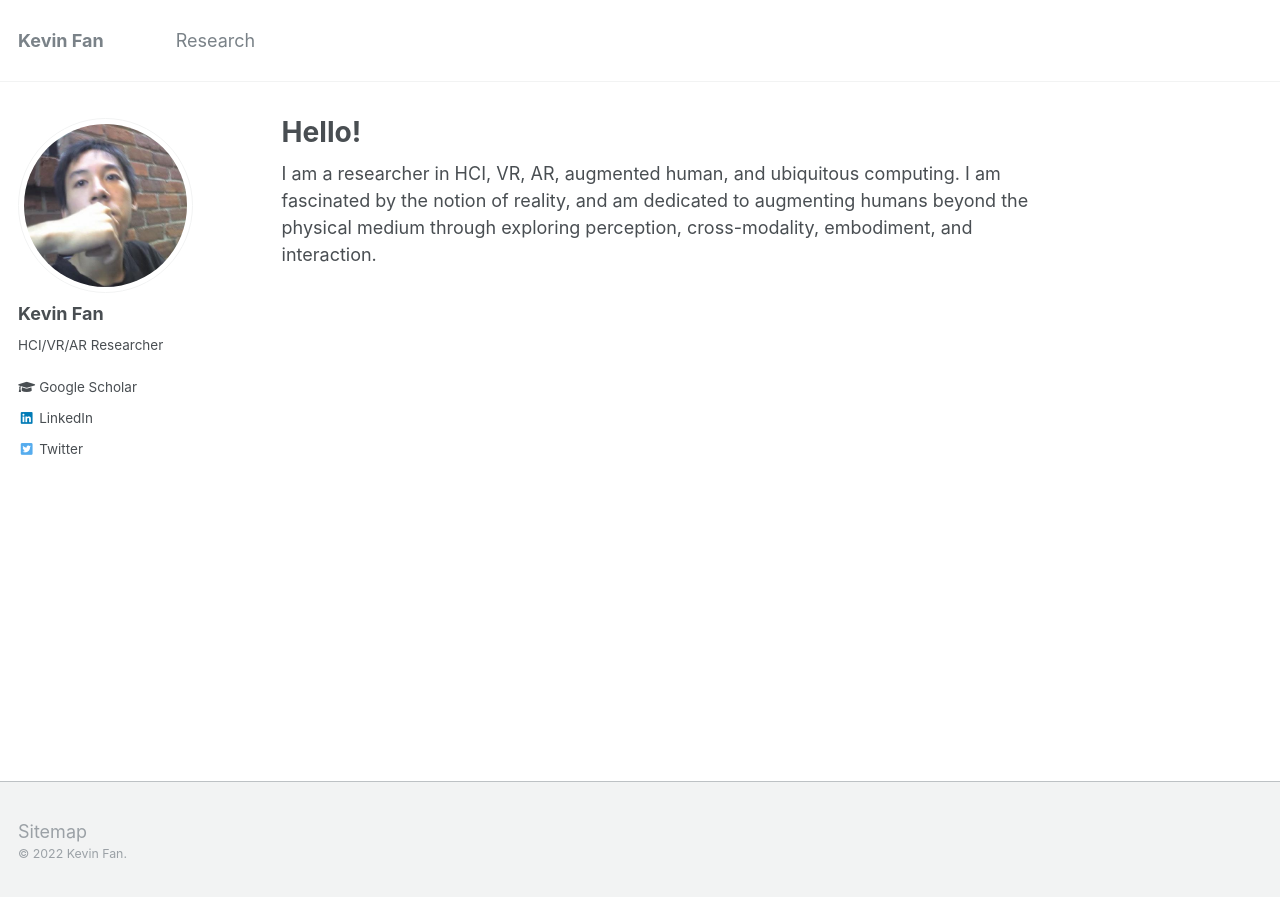
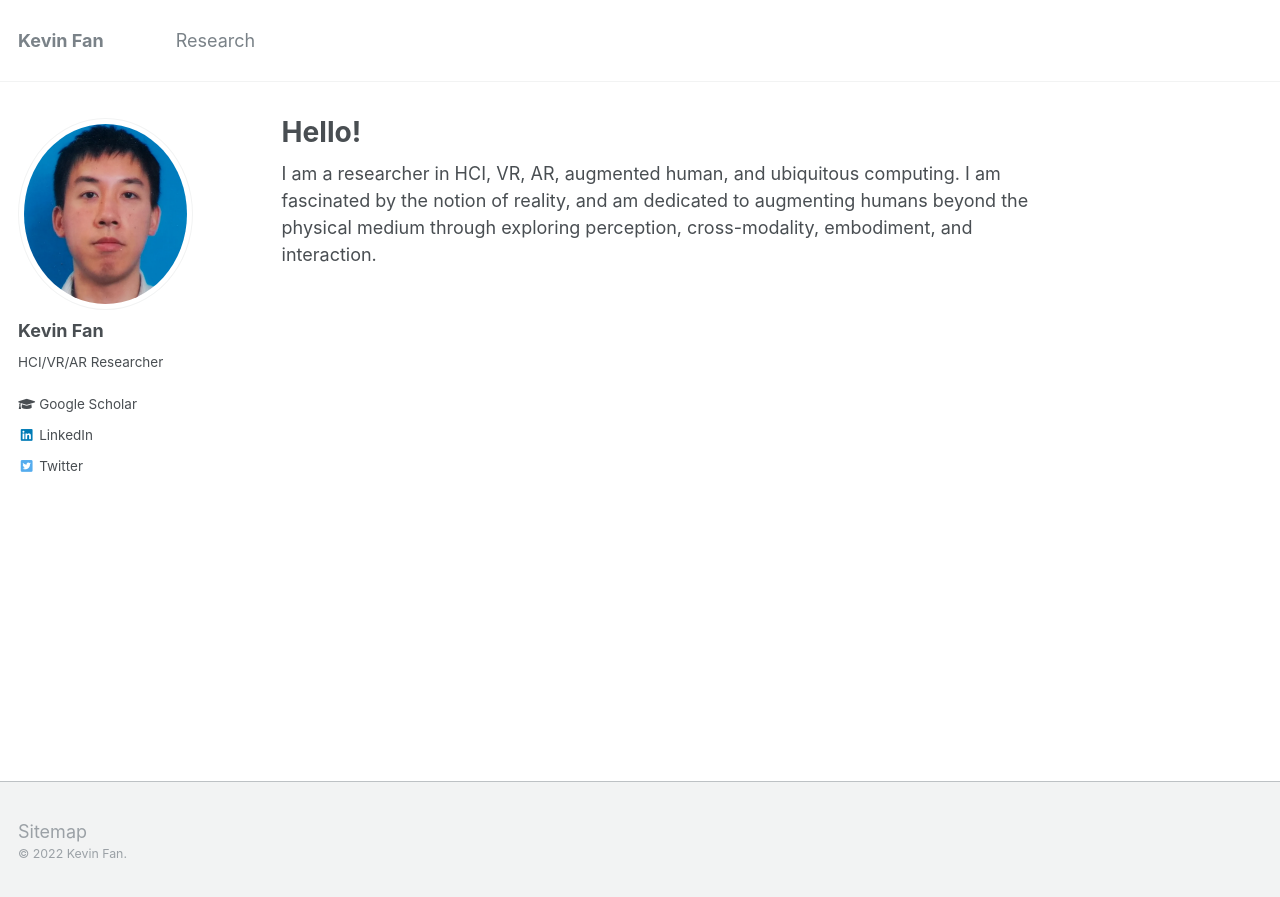
Before and after one commit to kevinswf/kevinswf.github.io, a Jekyll site: the page built from _pages/about.md, in a window 1280 px wide. Shown: the top 897 px of the page. Built offline with Jekyll 4.4.1, drawn with Linux system fonts in a browser that asks for light colours.

Commit message:
profile pic

```diff
--- a/_config.yml
+++ b/_config.yml
@@ -81,7 +81,7 @@ analytics:
 # Site Author
 author:
   name             : "Kevin Fan"
-  avatar           : "profile.jfif"
+  avatar           : "profile.png"
   bio              : "HCI/VR/AR Researcher"
   location         :
   employer         :
```
Also changed, not shown: images/profile.png (added).
